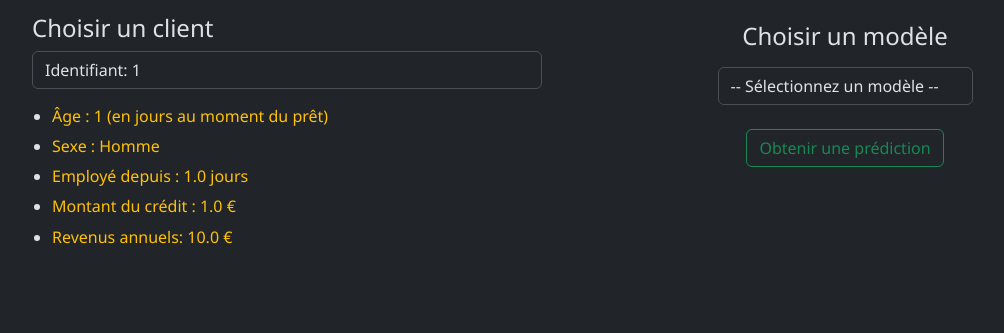
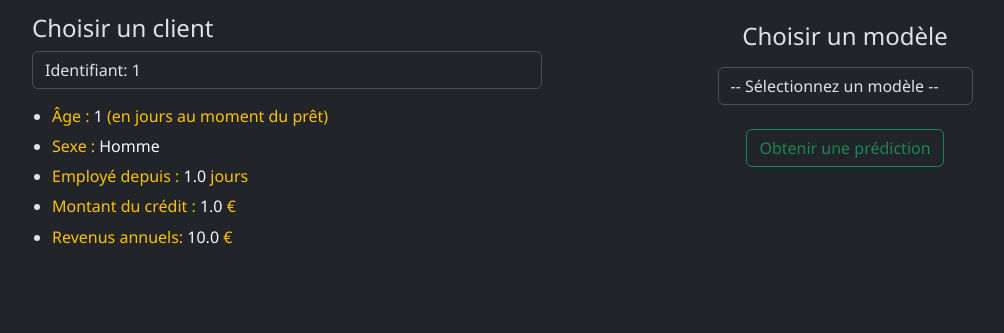
Before and after one commit to fferreira2022/projet7, a Django app: page /api/ in a window 1280 px wide. Shown: the part 122-455 px from the top of the page, without its empty margins (74-1078 px from the left). Run offline with Django 5.2, Linux system fonts and the light colour scheme; a user stored in the database is signed in; tables that the repository leaves empty hold one stand-in row (values such as "Sample post").

Commit message:
changed api.html file

```diff
--- a/api_credit/templates/api_credit/api.html
+++ b/api_credit/templates/api_credit/api.html
@@ -25,11 +25,11 @@
 
                     <!-- détails client -->
                     <ul id="customer_details" style="margin-top: 15px; list-style-type: disc; padding-left: 20px;">
-                        <li><h6 class='text-warning'>Âge : </6><span id="detail_birth"></span> (en jours au moment du prêt)</li>
-                        <li><h6 class='text-warning'>Sexe : </6><span id="detail_gender"></span></li>
-                        <li><h6 class='text-warning'>Employé depuis : </6><span id="detail_employed"></span> jours</li>
-                        <li><h6 class='text-warning'>Montant du crédit : </6><span id="detail_credit"></span> €</li>
-                        <li><h6 class='text-warning'>Revenus annuels: </6><span id="detail_income"></span> €</li>
+                        <li><h6 class='text-warning'>Âge : </6><span id="detail_birth" class='text-light'></span> (en jours au moment du prêt)</li>
+                        <li><h6 class='text-warning'>Sexe : </6><span id="detail_gender" class='text-light'></span></li>
+                        <li><h6 class='text-warning'>Employé depuis : </6><span id="detail_employed" class='text-light'></span> jours</li>
+                        <li><h6 class='text-warning'>Montant du crédit : </6><span id="detail_credit" class='text-light'></span> €</li>
+                        <li><h6 class='text-warning'>Revenus annuels: </6><span id="detail_income" class='text-light'></span> €</li>
                     </ul>
                 </div>
             </div>
```
